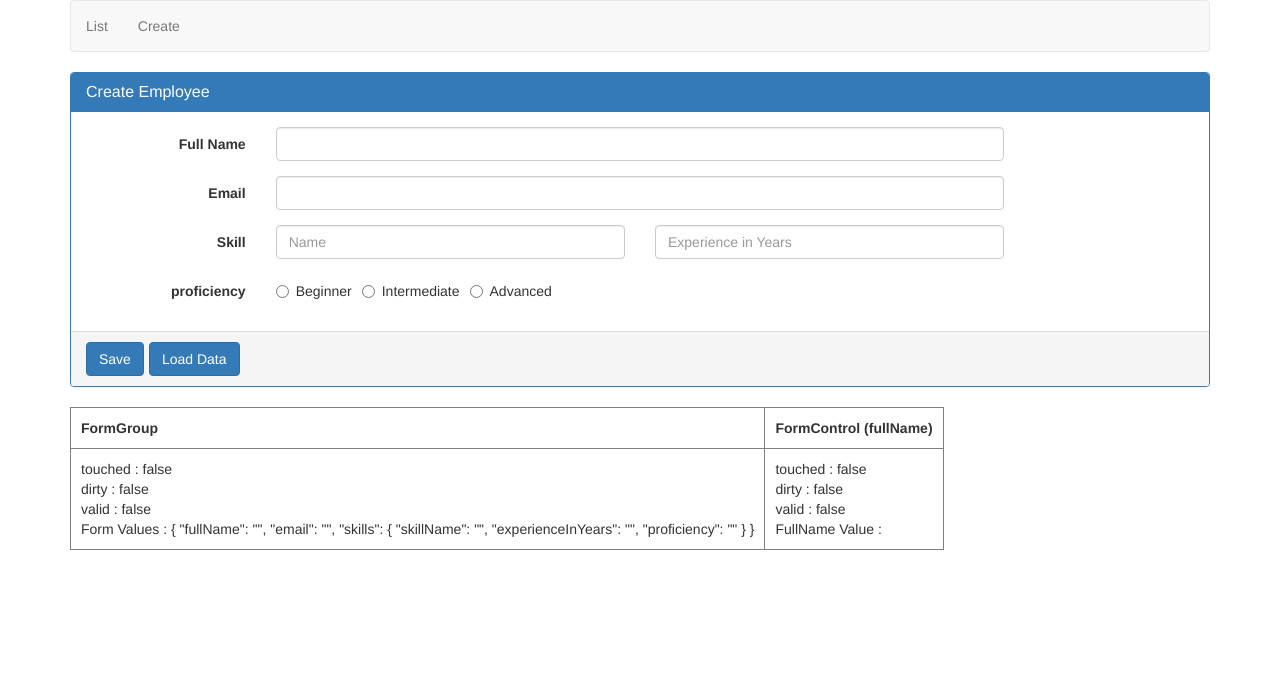
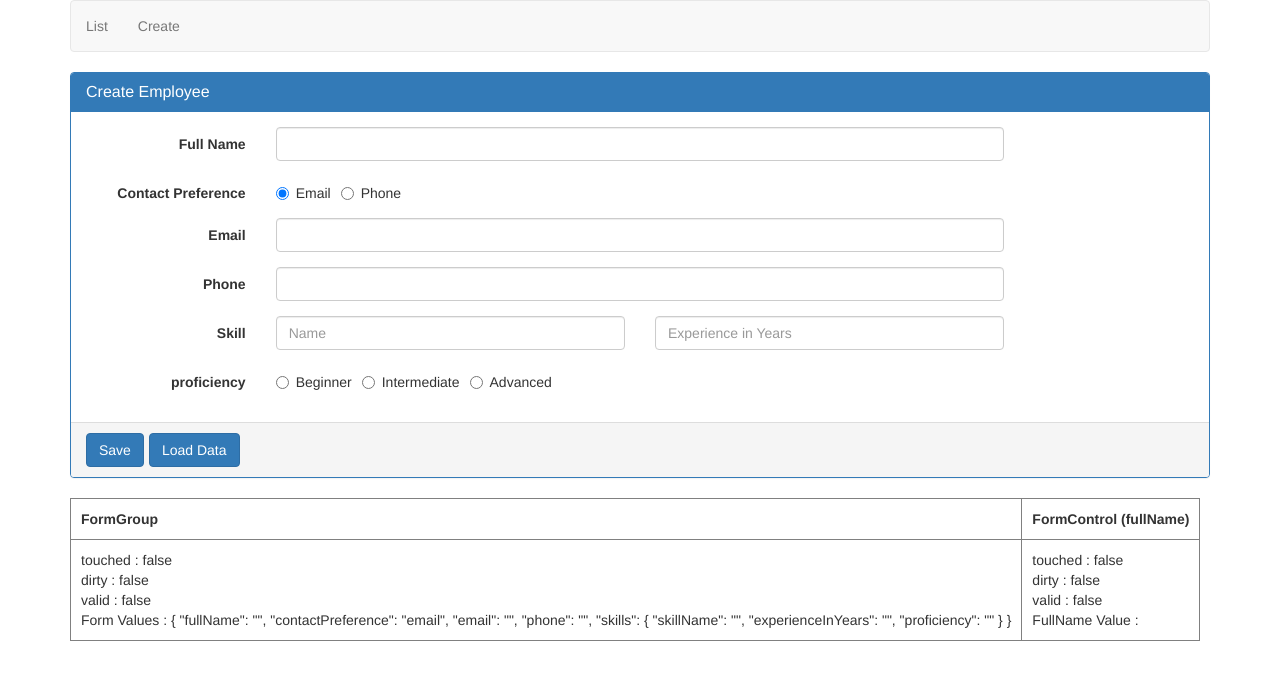
Before and after one commit to pusanja/angular-assignment, an Angular app: page /create in a window 1280 px wide. Shown: the top 680 px of the page. Built offline with nearby package versions, Linux system fonts and the light colour scheme.

Commit message:
Dynamically adding or removing form control validators in reactive form

```diff
--- a/src/app/employee/create-employee.component.html
+++ b/src/app/employee/create-employee.component.html
@@ -14,6 +14,17 @@
           </span>
         </div>
       </div>
+      <div class="form-group" style="display: flex;">
+        <label class="col-md-2 control-label">Contact Preference</label>
+        <div class="col-md-8">
+        <label class="radio-inline">
+            <input type="radio" value="email" formControlName="contactPreference">Email
+          </label>
+          <label class="radio-inline">
+            <input  type="radio" value="phone"  formControlName="contactPreference">Phone
+          </label>
+        </div>
+      </div>
 
       <div class="form-group"[ngClass]="{'has-error' : formErrors.email}">
         <label class="col-sm-2 control-label" for="email">Email</label>
@@ -22,6 +33,16 @@
           (blur)="logValidationErrors()">
           <span class="help-block" *ngIf="formErrors.fullName">
             {{formErrors.email}}
+        </span>
+      </div>
+      </div>
+      <div class="form-group"[ngClass]="{'has-error' : formErrors.phone}">
+        <label class="col-sm-2 control-label" for="email">Phone</label>
+        <div class="col-sm-8">
+          <input id="phone" formControlName="phone" type="text" class="form-control"
+          (blur)="logValidationErrors()">
+          <span class="help-block" *ngIf="formErrors.fullName">
+            {{formErrors.phone}}
         </span>
       </div>
       </div>
@@ -49,24 +70,27 @@
     </div>
   </div>
 
-  <div class="form-group">
+  <div class="form-group"[ngClass]="{'has-error' : formErrors.proficiency}" style="display:flex;">
     <label class="col-md-2 control-label">proficiency</label>
     <div class="col-md-8">
 
       <label class="radio-inline">
         <input name="proficiency" type="radio" value="beginner"
-               formControlName="proficiency">Beginner
+               formControlName="proficiency" (blur)="logValidationErrors()">Beginner
       </label>
 
       <label class="radio-inline">
         <input name="proficiency" type="radio" value="intermediate"
-               formControlName="proficiency">Intermediate
+               formControlName="proficiency" (blur)="logValidationErrors()">Intermediate
       </label>
 
       <label class="radio-inline">
         <input name="proficiency" type="radio" value="advanced"
-               formControlName="proficiency">Advanced
+               formControlName="proficiency" (blur)="logValidationErrors()">Advanced
       </label>
+      <span class="help-block" *ngIf="formErrors.proficiency">
+        {{formErrors.proficiency}}
+    </span>
     </div>
   </div>
 
--- a/src/app/employee/create-employee.component.ts
+++ b/src/app/employee/create-employee.component.ts
@@ -11,6 +11,7 @@
   formErrors = {
     'fullName': '',
     'email': '',
+    'phone':'',
     'skillName': '',
     'experienceInYears': '',
     'proficiency': ''
@@ -24,6 +25,9 @@
     },
     'email': {
       'required': 'Email is required.'
+    },
+    'phone': {
+      'required': 'phone is required.'
     },
     'skillName': {
       'required': 'Skill Name is required.',
@@ -40,17 +44,23 @@
   ngOnInit() {
     this.employeeForm=this.fb.group({
       fullName:['',[Validators.required,Validators.minLength(2),Validators.maxLength(10)]],
+      contactPreference:['email'],
       email:['',Validators.required],
+      phone:['',],
         skills: this.fb.group({
           skillName:['',Validators.required],
           experienceInYears:['',Validators.required],
           proficiency:['',Validators.required]
         })
      });
+     this.employeeForm.get('contactPreference')?.valueChanges.subscribe((data:string)=>{
+     this.onContactPreferenceChange(data);
+     });
      this.employeeForm.valueChanges.subscribe((data)=>{
       this.logValidationErrors(this.employeeForm);
      });
     }
+
   onSubmit(): void{
     console.log(this.employeeForm.touched);
     console.log(this.employeeForm.value);
@@ -59,6 +69,15 @@
     console.log(this.employeeForm.get('email')?.value);
 
 
+  }
+  onContactPreferenceChange(selectedValue:string){
+    const phoneControl=this.employeeForm.get('phone');
+    if(selectedValue=='phone'){
+      phoneControl?.setValidators(Validators.required);
+    }else{
+      phoneControl?.clearValidators();
+    }
+    phoneControl?.updateValueAndValidity();
   }
   logValidationErrors(group:FormGroup=this.employeeForm): void{
     Object.keys(group.controls).forEach((Key: string)=>{
```
